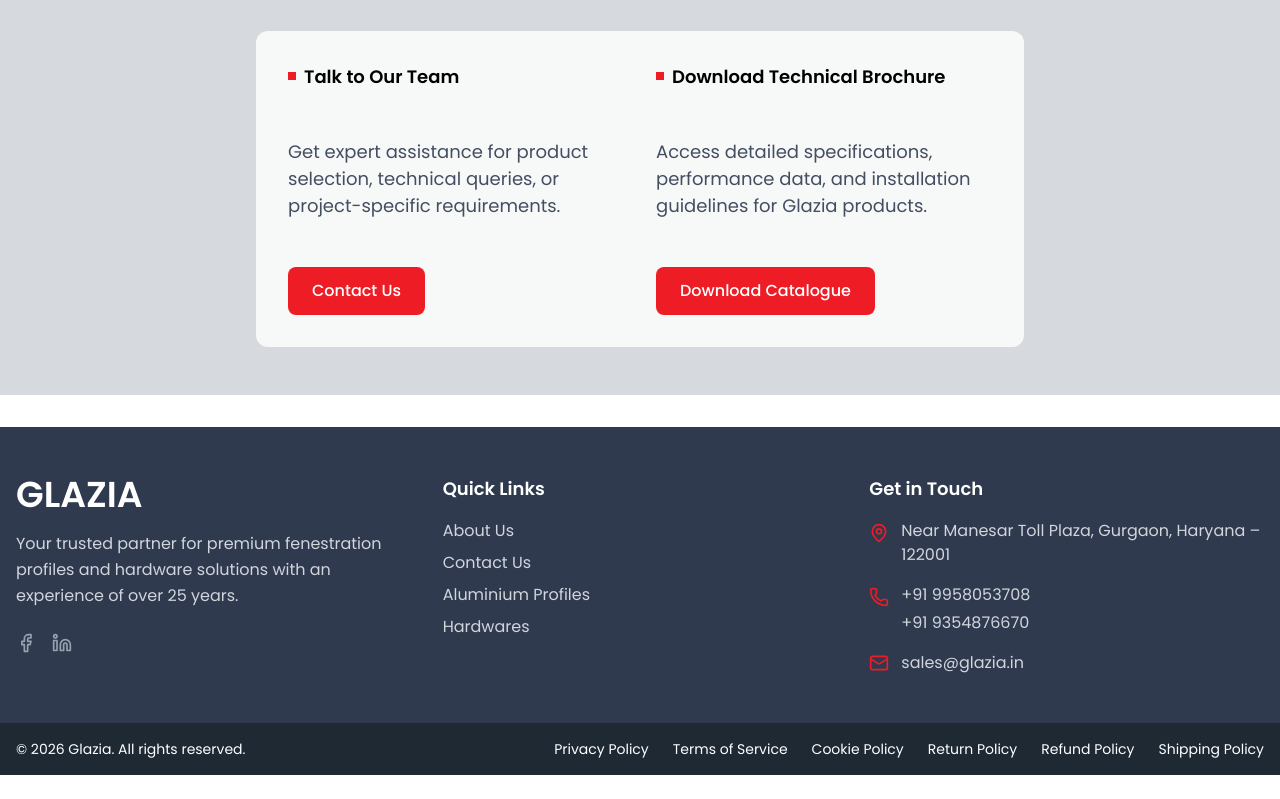
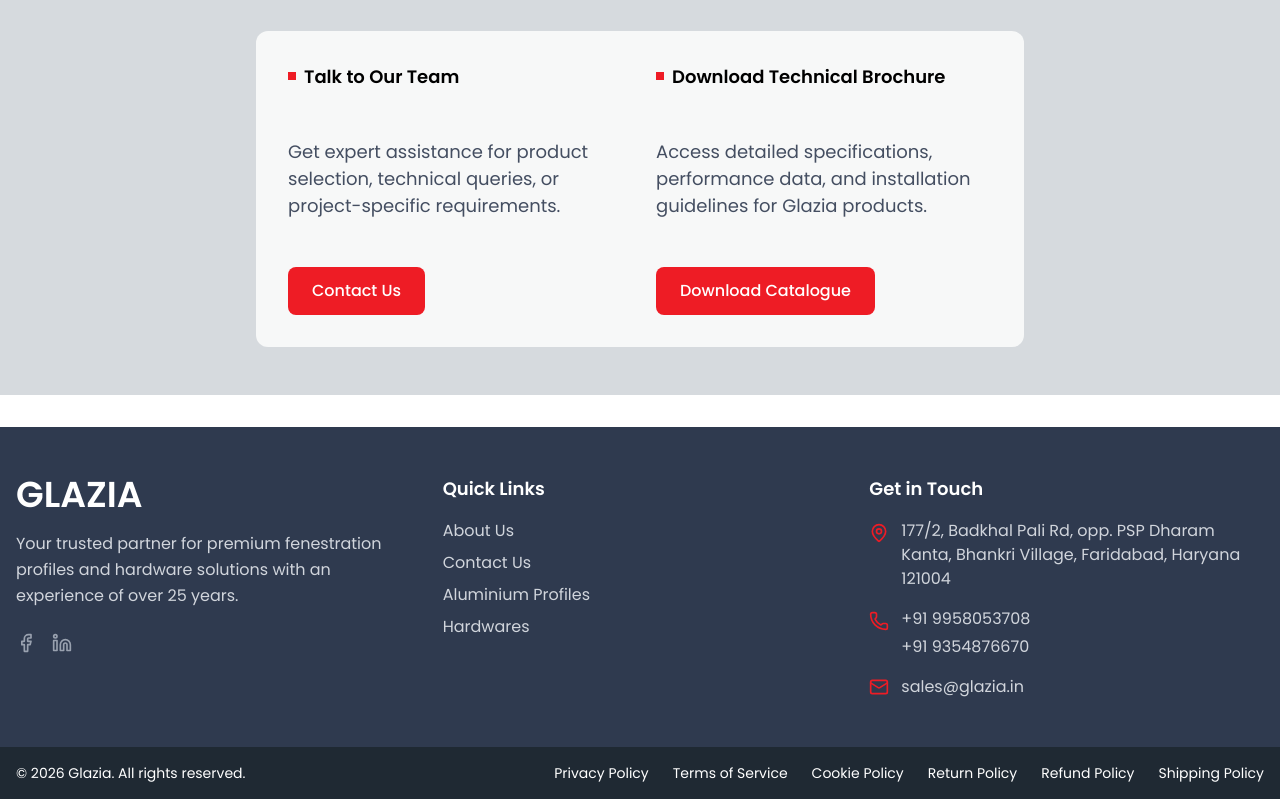
Before and after one commit to glazia2025/glazia-frontend, a Next.js app: page / in a window 1280 px wide. Shown: the part 3116-3915 px from the top of the page. Before the commit the page ends 3891 px from the top, so only its background shows below. Built offline with nearby package versions, Linux system fonts and the light colour scheme; no server answers.

Commit message:
Address-change

```diff
--- a/src/app/contact/page.tsx
+++ b/src/app/contact/page.tsx
@@ -184,7 +184,7 @@
                 <div>
                   <h2 className="text-lg font-[500] underline">Visit Us</h2>
                   <div className="mb-2">Our friendly team is here to help.</div>
-                  <p><b>Near Manesar Toll Plaza, Gurgaon, Haryana - 122001</b></p>
+                  <p><b>177/2, Badkhal Pali Rd, opp. PSP Dharam Kanta, Bhankri Village, Faridabad, Haryana 121004</b></p>
                 </div>
 
                 <div>
--- a/src/components/Footer.tsx
+++ b/src/components/Footer.tsx
@@ -56,15 +56,15 @@
             <div>
               <h3 className="text-lg font-semibold mb-4">Get in Touch</h3>
               <div className="space-y-4">
-                <a
-                  href="https://maps.google.com/?q=Near Manesar Toll Plaza, Gurgaon, Haryana 122001"
-                  target="_blank"
-                  rel="noopener noreferrer"
-                  className="flex items-start space-x-3 text-gray-300 hover:text-white transition-colors"
-                >
+               <a
+  href="https://maps.google.com/?q=177/2,%20Badkhal%20Pali%20Rd,%20opp.%20PSP%20Dharam%20Kanta,%20Bhankri%20Village,%20Faridabad,%20Haryana%20121004"
+  target="_blank"
+  rel="noopener noreferrer"
+  className="flex items-start space-x-3 text-gray-300 hover:text-white transition-colors"
+>
                   <MapPin className="w-5 h-5 text-[#EE1C25] mt-1 flex-shrink-0" />
                   <span>
-                    Near Manesar Toll Plaza, Gurgaon, Haryana – 122001
+                    177/2, Badkhal Pali Rd, opp. PSP Dharam Kanta, Bhankri Village, Faridabad, Haryana 121004
                   </span>
                 </a>
                 <div className="flex items-start space-x-3">
```
